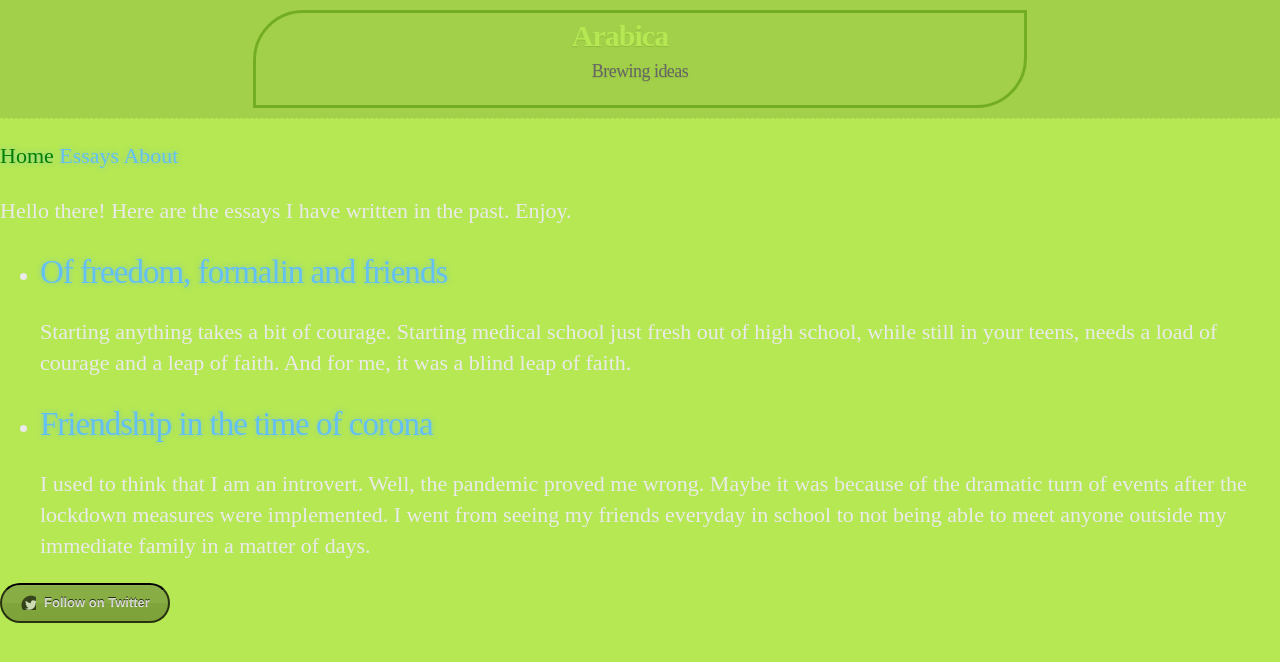
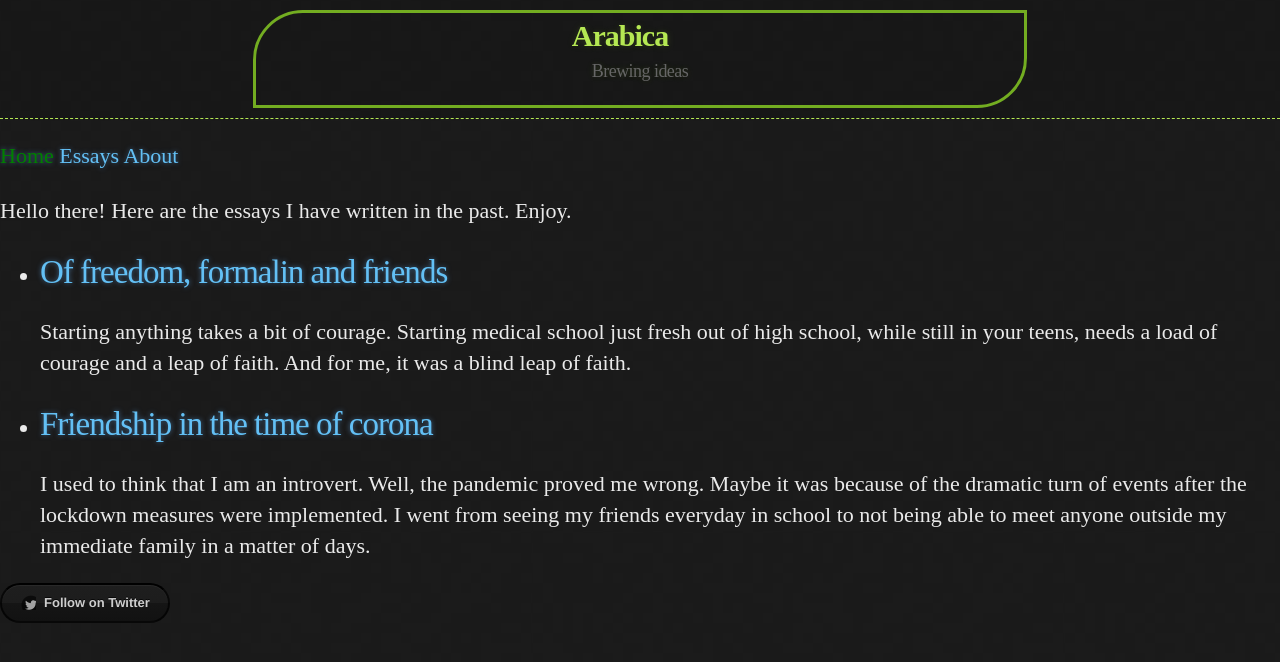
Before and after one commit to habasweiny/habasweiny.github.io, a Jekyll site: the page built from index.html, in a window 1280 px wide. Shown: the top 662 px of the page. Built offline with Jekyll 4.4.1, drawn with Linux system fonts in a browser that asks for light colours.

Commit message:
Update main.scss

```diff
--- a/_sass/main.scss
+++ b/_sass/main.scss
@@ -17,7 +17,7 @@
 body {
   margin: 0;
   padding: 0;
-  background: #b5e853 0 0;
+  background: $body-background url("../images/bkg.png") 0 0;
   color: $body-foreground;
   font-size: 22px;
   line-height: 1.5;
```
